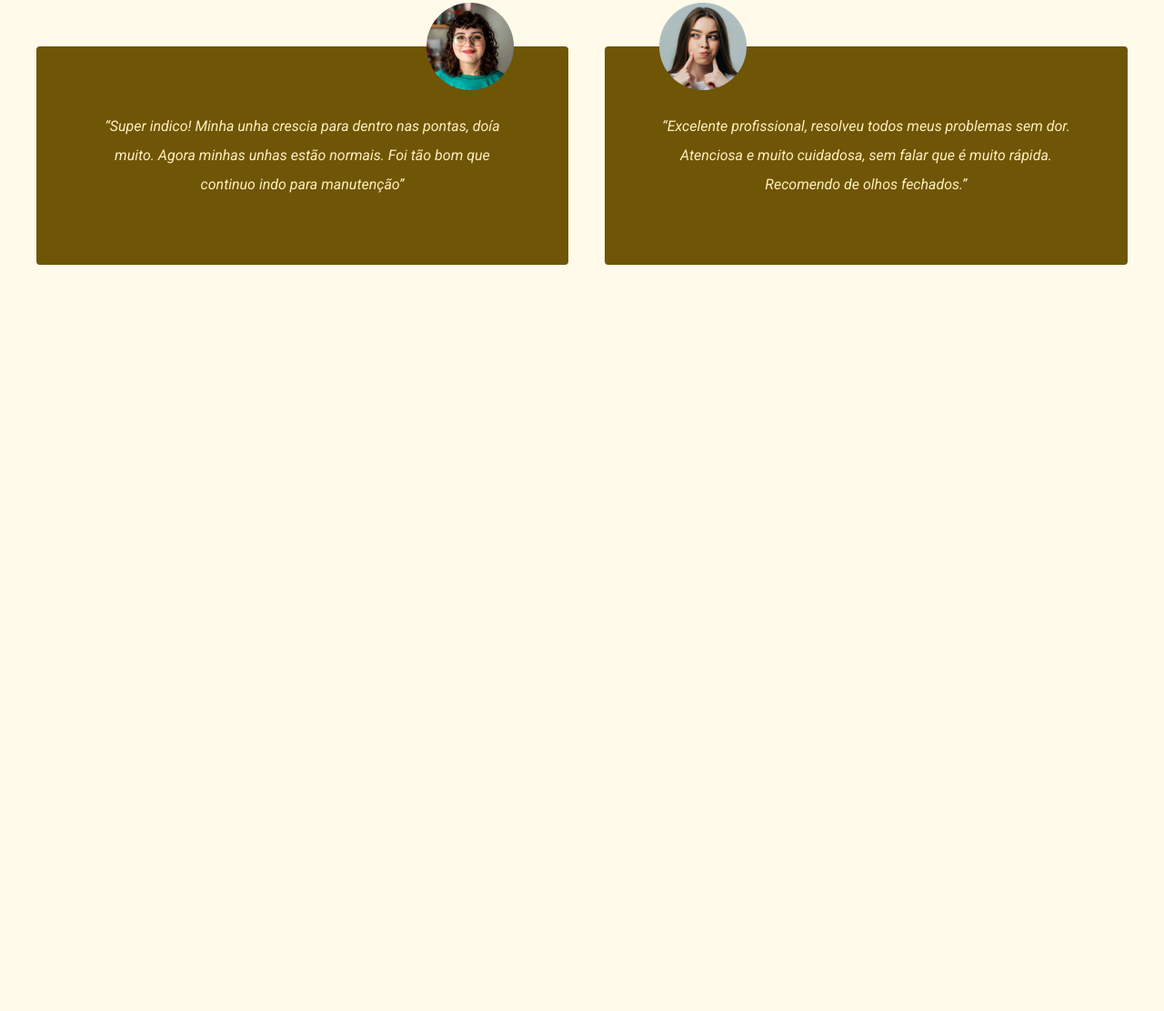
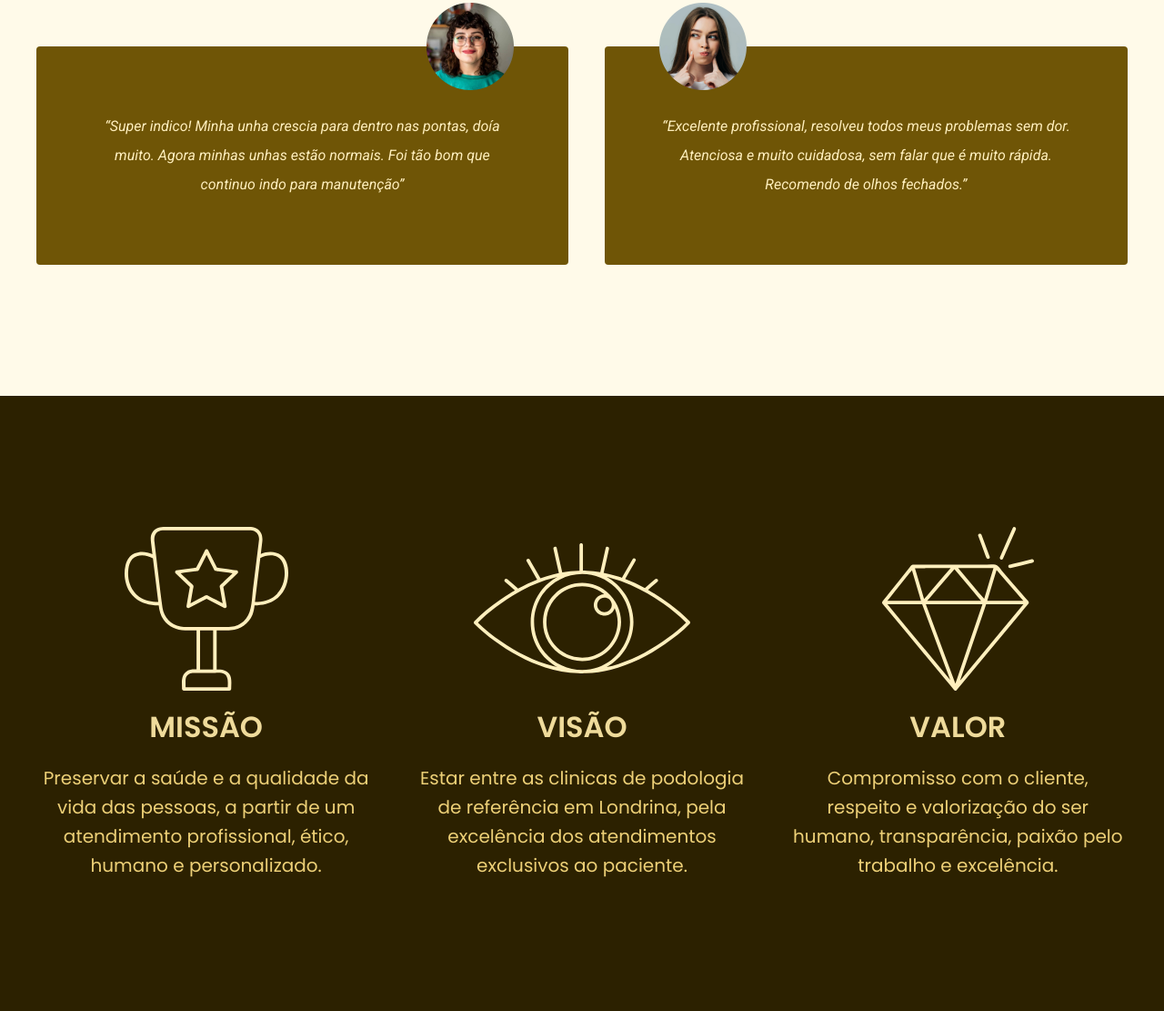
Before and after one commit to PedroKarasudani/PodologiaMU, a plain HTML site: page index.html in a window 1280 px wide. Shown: the part 1635-2746 px from the top of the page at 91% size. Before the commit the page ends 2070 px from the top, so only its background shows below. Drawn offline with Linux system fonts and the light colour scheme.

Commit message:
missao/visao/valor

```diff
--- /dev/null
+++ b/css/home/missao.css
@@ -0,0 +1,22 @@
+.missao-bg {
+  background: var(--c10);
+}
+
+.missao {
+  padding: 144px 0;
+  display: grid;
+  grid-template-columns: repeat(3, 1fr);
+  gap: 40px;
+}
+
+.missao-conteudo {
+  display: grid;
+  grid-area: 1fr;
+  justify-items: center;
+  text-align: center;
+  gap: 24px;
+}
+
+.missao h1 {
+  text-transform: uppercase;
+}
--- a/css/style.css
+++ b/css/style.css
@@ -10,3 +10,4 @@
 @import "./home/introducao.css";
 @import "./home/mapa.css";
 @import "./home/comentario.css";
+@import "./home/missao.css";
--- a/index.html
+++ b/index.html
@@ -46,12 +46,30 @@
   </article>
 
   <article class="container font-2-a c2 comentario">
-
     <p><img class="comentario-esquerdo" src="./img/comentario/Ellipse 1.png" alt="avatar1">“Muito bom atendimento. Só peço pra melhorar a comunicação com o cliente. Assim o mesmo se sente mais a vontade em voltar.”</p>
     <p><img class="comentario-direito" src="./img/comentario/Ellipse 2.png" alt="avatar2">“Esse profissional, Curou minhas unhas é ainda me fez aumentar minha alta estima!! Muito obrigada minha querida! Recomendo para todos!! obrigada!!”</p>
     <p><img class="comentario-direito" src="./img/comentario/Ellipse 3.png" alt="avatar3">“Super indico! Minha unha crescia para dentro nas pontas, doía muito. Agora minhas unhas estão normais. Foi tão bom que continuo indo para manutenção”</p>
     <p><img class="comentario-esquerdo" src="./img/comentario/Ellipse 4.png" alt="avatar4">“Excelente profissional, resolveu todos meus problemas sem dor. Atenciosa e muito cuidadosa, sem falar que é muito rápida. Recomendo de olhos fechados.”</p>
   </article>
+  <article class="missao-bg">
+    <div class="missao container">
+      <div class="missao-conteudo">
+        <img src="./img/empresa/missao 1.svg" alt="missao">
+        <h1 class="font-1-e c3">Missão</h1>
+        <p class="font-1-d c4">Preservar a saúde e a qualidade da vida das pessoas, a partir de um atendimento profissional, ético, humano e personalizado.</p>
+      </div>
+      <div class="missao-conteudo">
+        <img src="./img/empresa/visao 1.svg" alt="visao">
+        <h1 class="font-1-e c3">Visão</h1>
+        <p class="font-1-d c4">Estar entre as clinicas de podologia de referência em Londrina, pela excelência dos atendimentos exclusivos ao paciente.</p>
+      </div>
+      <div class="missao-conteudo">
+        <img src="./img/empresa/valor 1.svg" alt="valor">
+        <h1 class="font-1-e c3">Valor</h1>
+        <p class="font-1-d c4">Compromisso com o cliente, respeito e valorização do ser humano, transparência, paixão pelo trabalho e excelência.</p>
+      </div>
+    </div>
+  </article>
 </body>
 
 </html>
```
